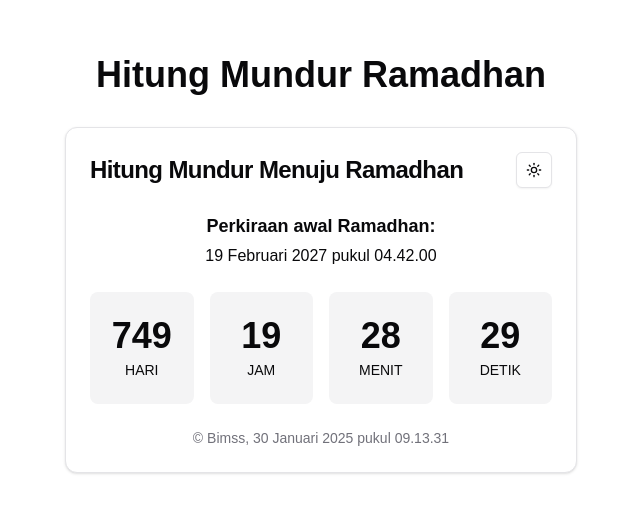
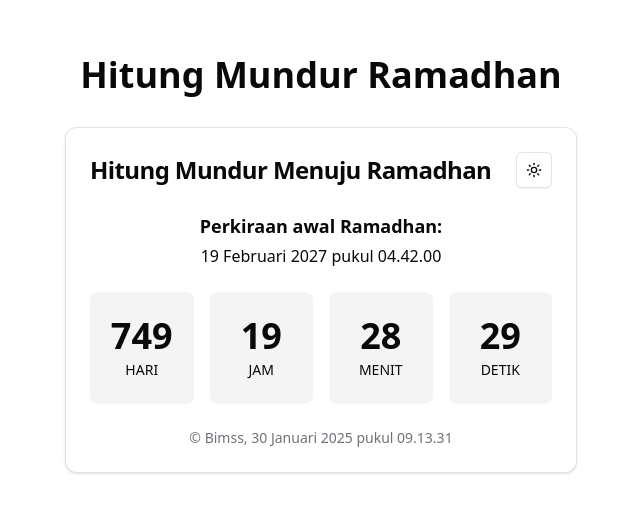
Before and after one commit to bimamib/ramadhan-countdown, a Next.js app: page / in a window 1280 px wide. Shown: the part 136-648 px from the top of the page, without its empty margins (319-959 px from the left). Built offline with nearby package versions, Linux system fonts and the light colour scheme; a web font is replaced by a local one.

Commit message:
Update body font-family to use SF-Pro-Text and adjust fallback fonts

```diff
--- a/app/globals.css
+++ b/app/globals.css
@@ -84,6 +84,10 @@
   }
   body {
     @apply bg-background text-foreground;
-    font-family: var(--font-sf-compact), system-ui, sans-serif;
+    font-family:
+      var(--font-sf-text),
+      -apple-system,
+      system-ui,
+      sans-serif;
   }
 }
```
